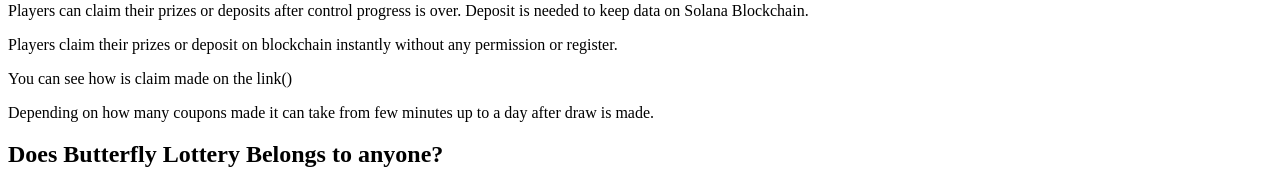
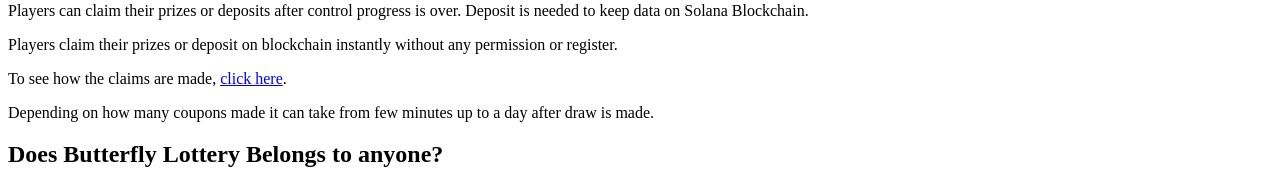
Before and after one commit to ButterflyLottery/ButterflyLottery.github.io, a plain HTML site: page index.html in a window 1280 px wide. Shown: the part 2202-2371 px from the top of the page. Drawn offline with Linux system fonts and the light colour scheme.

Commit message:
Update index.html

```diff
--- a/index.html
+++ b/index.html
@@ -127,7 +127,7 @@
 
     <p>Players can claim their prizes or deposits after control progress is over. Deposit is needed to keep data on Solana Blockchain.</p>
     <p>Players claim their prizes or deposit on blockchain instantly without any permission or register.</p>
-    <p>You can see how is claim made on the link()</p>
+    <p>To see how the claims are made, <a href="https://github.com/butterflylottery/butterflylottery.github.io/blob/main/assets/claim.tsx" target="_blank">click here</a>.</p>
     <p>Depending on how many coupons made it can take from few minutes up to a day after draw is made.</p>
 
     <h2>Does Butterfly Lottery Belongs to anyone?</h2>
```
